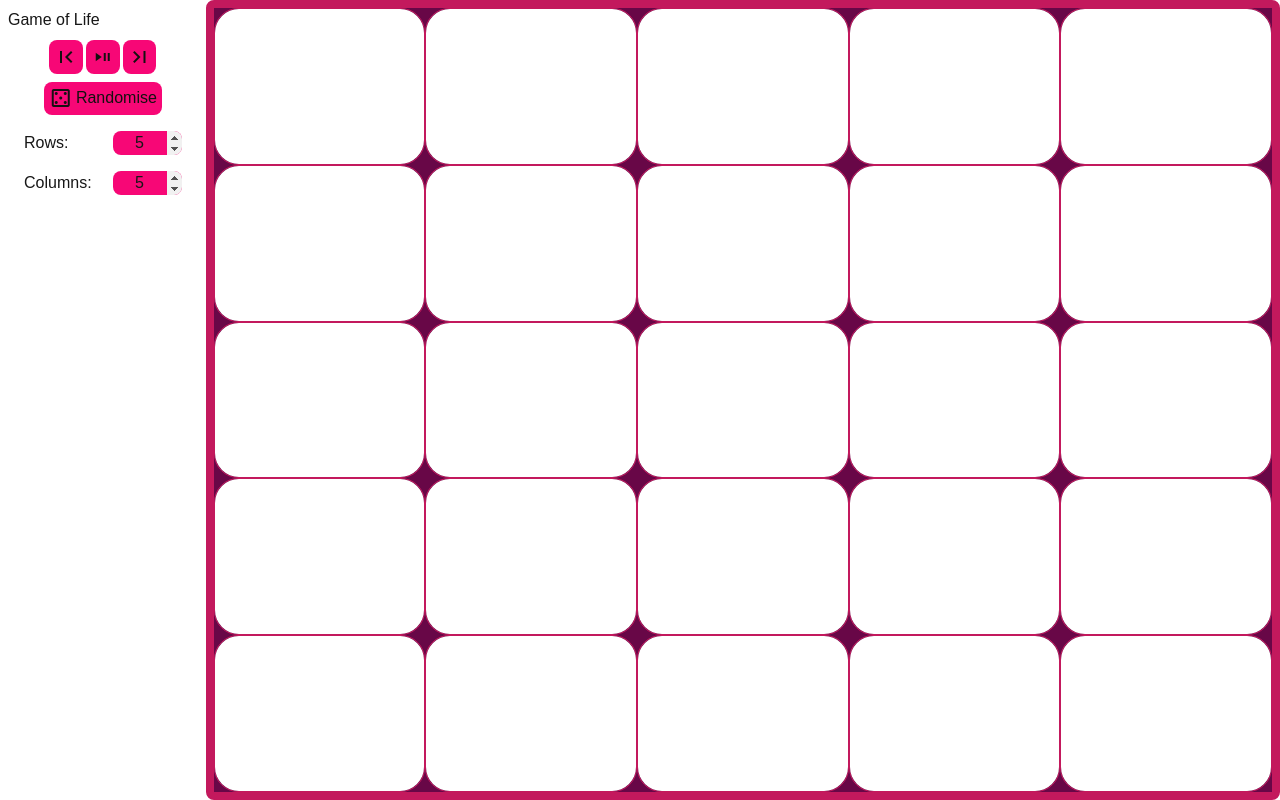
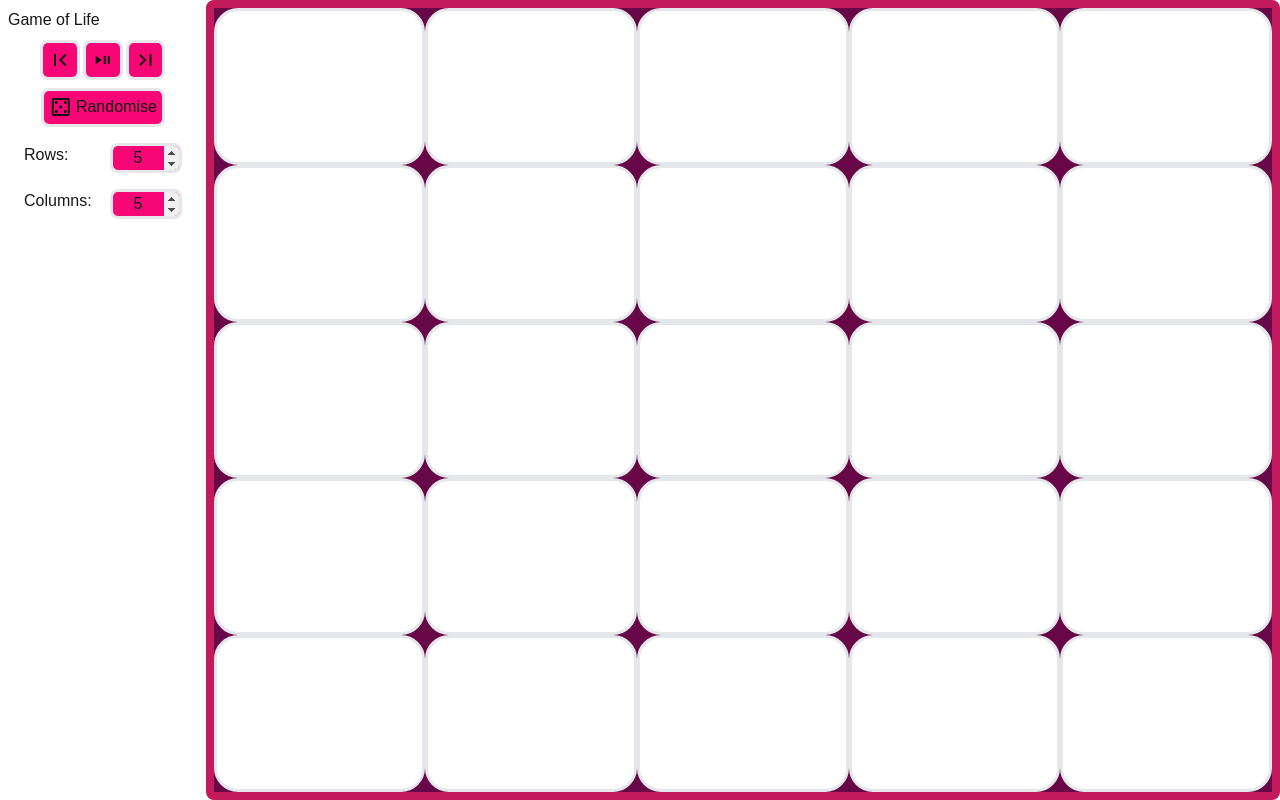
Before and after one commit to Pjstilwell/PersonalSite, a Next.js app in the folder still-peter/: page / in a window 1280 px wide. Built offline with nearby package versions, Linux system fonts and the light colour scheme.

Commit message:
Added dynamic styling and styling signifying clicked button

```diff
--- a/still-peter/src/app/components/controls.tsx
+++ b/still-peter/src/app/components/controls.tsx
@@ -1,4 +1,5 @@
 export default function Controls(props: any) {
+  const playClickedClass = props.playing ? "clicked-button" : "";
   return (
     <div className="control-wrapper">
       <h1 className="title">Game of Life</h1>
@@ -7,7 +8,10 @@ export default function Controls(props: any) {
           <button>
             <span className="material-symbols-outlined">first_page</span>
           </button>
-          <button>
+          <button
+            className={playClickedClass}
+            onClick={() => props.setPlaying(!props.playing)}
+          >
             <span className="material-symbols-outlined">play_pause</span>
           </button>
           <button onClick={() => props.goClicked()}>
--- a/still-peter/src/app/components/home.tsx
+++ b/still-peter/src/app/components/home.tsx
@@ -13,6 +13,7 @@ export default function Home() {
   const [nextIteration, setNextIteration] = useState(
     GridFunctions.initialiseZeroArray(numRows, numCols)
   );
+  const [playing, setPlaying] = useState(false);
 
   useEffect(() => {
     const newIteration = GridFunctions.initialiseZeroArray(numRows, numCols);
@@ -80,6 +81,8 @@ export default function Home() {
     numCols: numCols,
     numColsChanged,
     randomise,
+    playing: playing,
+    setPlaying,
   };
 
   return (
--- a/still-peter/src/app/components/square.tsx
+++ b/still-peter/src/app/components/square.tsx
@@ -17,14 +17,20 @@ export default function Square(props: any) {
 
   const stateClass = squareState ? "square-on" : "square-off";
 
+  const wrapStyle = {
+    width: `calc(100% / ${props.numCols})`,
+  };
+
+  const btnStyle = {
+    borderWidth: props.numCols + props.numRows > 100 ? "0rem" : "0.2rem",
+    borderRadius: props.numCols + props.numRows > 100 ? "0.5rem" : "1.5rem",
+  };
+
   return (
-    <div
-      className="square-wrapper"
-      key={props.squareKey}
-      style={{ width: `calc(100% / ${props.numCols})` }}
-    >
+    <div className="square-wrapper" key={props.squareKey} style={wrapStyle}>
       <button
         className={"square-button " + stateClass}
+        style={btnStyle}
         onClick={() => {
           squareClicked();
         }}
--- a/still-peter/src/app/globals.scss
+++ b/still-peter/src/app/globals.scss
@@ -40,10 +40,15 @@ button {
   background-color: $cp-4;
   color: $cp-1;
   border-radius: 0.5rem;
+  border-width: 0.2rem;
   display: flex;
   align-items: center;
   justify-content: center;
   padding: 0.3rem;
+}
+
+.clicked-button {
+  border-color: $cp-2;
 }
 
 p {
@@ -55,6 +60,12 @@ input {
   text-align: center;
   border-radius: 0.5rem;
   margin: 0.5rem;
+  border-width: 0.2rem;
+}
+
+input[type="number"]::-webkit-inner-spin-button,
+input[type="number"]::-webkit-outer-spin-button {
+  opacity: 1;
 }
 
 .home-wrapper {
@@ -85,8 +96,6 @@ input {
 
 .square-wrapper {
   border-color: $cp-3;
-  border-width: 0.01rem;
-  border-radius: 1.5rem;
   width: calc(100% / 5);
   height: 100%;
   display: flex;
@@ -147,11 +156,6 @@ input {
   grid-column: 2;
 }
 
-input[type="number"]::-webkit-inner-spin-button,
-input[type="number"]::-webkit-outer-spin-button {
-  opacity: 1;
-}
-
 .square-on {
   background-color: $cp-2;
 }
```
